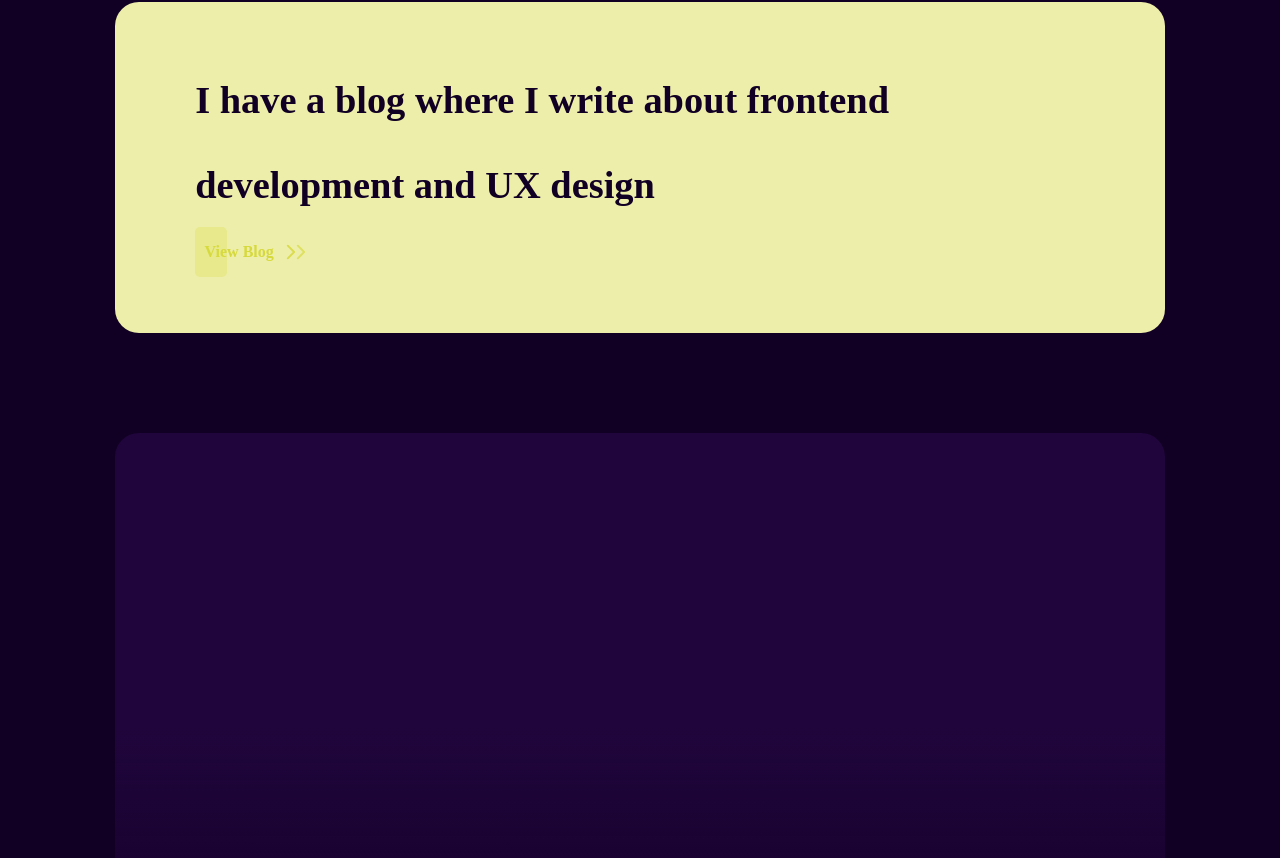
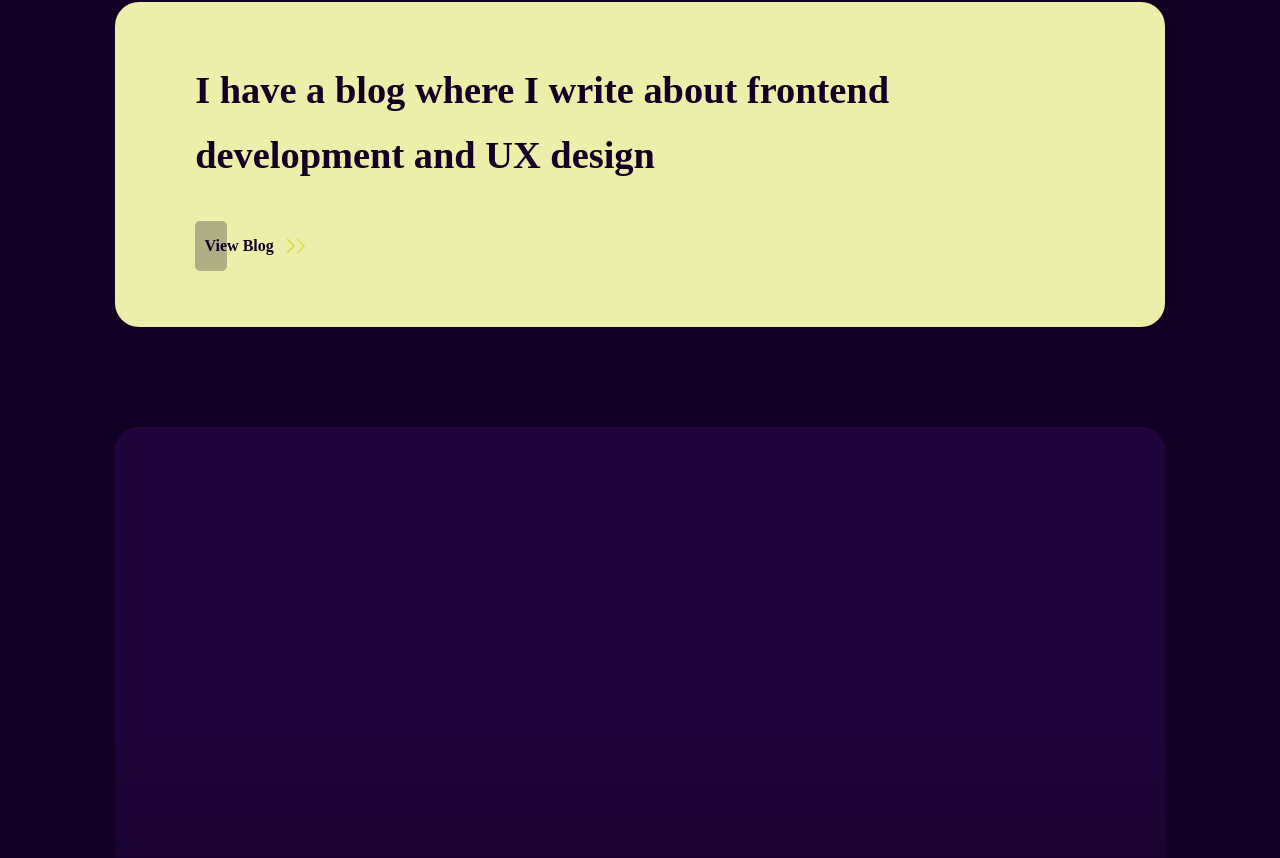
Before and after one commit to steph-crown/portfolio, a React (Create React App) app: page / in a window 1280 px wide. Shown: the part 5482-6340 px from the top of the page. Built offline with nearby package versions, Linux system fonts and the light colour scheme; a web font is replaced by a local one.

Commit message:
Added blog link

```diff
--- a/src/components/banner/index.tsx
+++ b/src/components/banner/index.tsx
@@ -17,7 +17,7 @@ export const Banner: FC = () => {
     useEffect(() => {
         const interval: any = setInterval(() => {
             setMessageShown(message.slice(0, messageIndex));
-            if (messageIndex <= 27) {
+            if (messageIndex <= 32) {
                 setMessageIndex((prev) => prev + 1);
             }
         }, 100);
--- a/src/components/blog-banner/index.tsx
+++ b/src/components/blog-banner/index.tsx
@@ -8,9 +8,12 @@ export const BlogBanner = () => {
                 I have a blog where I write about frontend development and UX
                 design
             </h3>
-            <a href={"https://blog.stephcrown.com"}>
+            <a
+                href={"https://blog.stephcrown.com"}
+                style={{ marginTop: "2em", display: "inline-block" }}
+            >
                 {" "}
-                <Button>View Blog</Button>
+                <Button dark={true}>View Blog</Button>
             </a>
         </BlogBannerContainer>
     );
--- a/src/components/blog-banner/style.tsx
+++ b/src/components/blog-banner/style.tsx
@@ -5,11 +5,21 @@ export const BlogBannerContainer = styled.div`
     background-color: #edeeaa;
     padding: 3.5em 5em;
     border-radius: 24px;
+    @media (max-width: 1000px) {
+        padding: 2.5em;
+        padding-bottom: 28px;
+    }
+
+    @media (max-width: 480px) {
+        padding: 1.5em;
+        padding-bottom: 28px;
+    }
+
     h3 {
         color: var(--primary);
         font-size: 2.4em;
         max-width: 20em;
-        line-height: 220%;
+        line-height: 170%;
     }
 
     @media (max-width: 480px) {
--- a/src/components/buttons/index.tsx
+++ b/src/components/buttons/index.tsx
@@ -3,9 +3,9 @@ import { IButtonProps } from "./interface";
 import { ButtonContainer } from "./style";
 import { ReactComponent as ArrowRight } from "./../../assets/arrow-right.svg";
 
-export const Button: FC<IButtonProps> = ({ children, style }) => {
+export const Button: FC<IButtonProps> = ({ children, style, dark }) => {
     return (
-        <ButtonContainer style={style}>
+        <ButtonContainer style={style} dark={dark}>
             <p>{children}</p>
             <div className="arrows">
                 <ArrowRight />
--- a/src/components/buttons/interface.tsx
+++ b/src/components/buttons/interface.tsx
@@ -1,4 +1,5 @@
 export interface IButtonProps {
     children: any;
     style?: any;
+    dark?: boolean;
 }
--- a/src/components/buttons/style.tsx
+++ b/src/components/buttons/style.tsx
@@ -1,6 +1,6 @@
 import styled from "styled-components";
 
-export const ButtonContainer = styled.button<{ style: any }>`
+export const ButtonContainer = styled.button<{ style: any; dark?: boolean }>`
     background-color: transparent;
     display: flex;
     justify-content: center;
@@ -10,7 +10,7 @@ export const ButtonContainer = styled.button<{ style: any }>`
     height: 50px;
     outline: none;
     border: none;
-    color: var(--secondary);
+    color: ${(props) => (props.dark ? "var(--primary)" : "var(--secondary)")};
     position: relative;
     cursor: pointer;
 
@@ -23,6 +23,8 @@ export const ButtonContainer = styled.button<{ style: any }>`
         width: 32px;
         height: 50px;
         background: rgba(214, 217, 59, 0.27);
+        background: ${(props) =>
+            props.dark ? "rgba(18,0,36, 0.27)" : "rgba(214, 217, 59, 0.27)"};
         border-radius: 5px;
         transition: width 1s cubic-bezier(0.24, 0.97, 0.75, 0.2);
     }
@@ -44,7 +46,10 @@ export const ButtonContainer = styled.button<{ style: any }>`
         margin-right: 4px;
         margin-top: 0 !important;
         line-height: unset !important;
-        color: var(--secondary) !important;
+        color: ${(props) =>
+            props.dark
+                ? "var(--primary) !important"
+                : "var(--secondary) !important"};
     }
 
     div.arrows {
@@ -57,7 +62,8 @@ export const ButtonContainer = styled.button<{ style: any }>`
     div.arrows svg {
         display: block;
         stroke: currentColor;
-        color: rgba(214, 217, 59, 1);
+        color: ${(props) =>
+            props.dark ? "rgba(18,0,36, 1)" : "rgba(214, 217, 59, 1)"};
         height: 20px;
 
         &:first-child {
```
